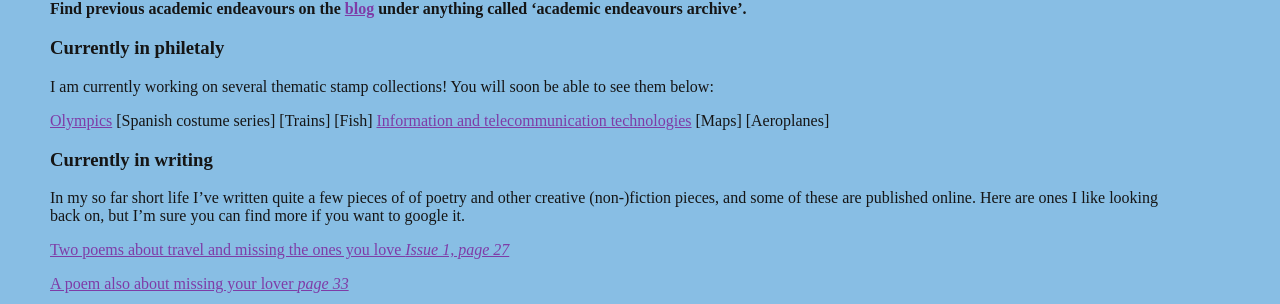
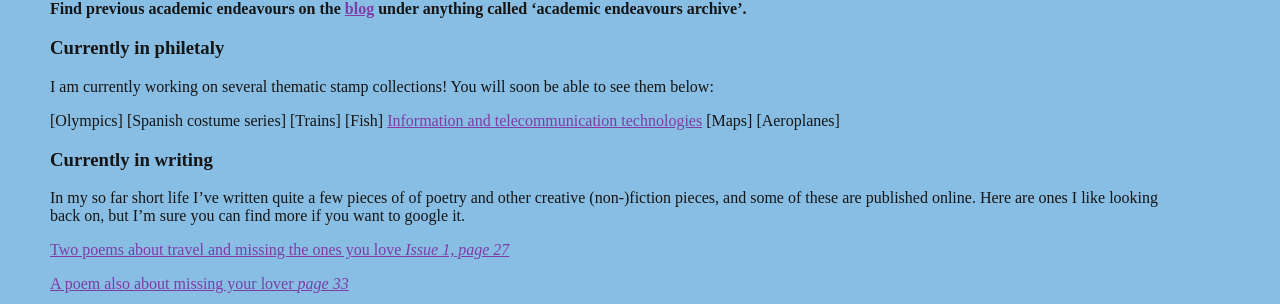
Before and after one commit to hollyz1jderveld/hollyz1jderveld.github.io, a Jekyll site: the page built from index.md, in a window 1280 px wide. Shown: the part 705-1009 px from the top of the page. Built offline with Jekyll 4.4.1, drawn with Linux system fonts in a browser that asks for light colours; some web fonts are replaced; our own code applies the rules of GitHub Pages for plain Markdown files; part of the change alters nothing that is shown.

```diff
--- a/index.md
+++ b/index.md
@@ -30,7 +30,7 @@ I recently finished writing my BSc Thesis in Cultural Anthropology & Development
 ### Currently in philetaly
 I am currently working on several thematic stamp collections! You will soon be able to see them below:
 
-[Olympics](https://hollyz1jderveld.github.io/blog/pages/olympics) [Spanish costume series] [Trains] [Fish] [Information and telecommunication technologies](https://hollyz1jderveld.github.io/blog/pages/telecommunication) [Maps] [Aeroplanes]
+[Olympics] [Spanish costume series] [Trains] [Fish] [Information and telecommunication technologies](https://hollyz1jderveld.github.io/blog/pages/telecommunication) [Maps] [Aeroplanes]
 
 ### Currently in writing
 In my so far short life I've written quite a few pieces of of poetry and other creative (non-)fiction pieces, and some of these are published online. Here are ones I like looking back on, but I'm sure you can find more if you want to google it.
```
